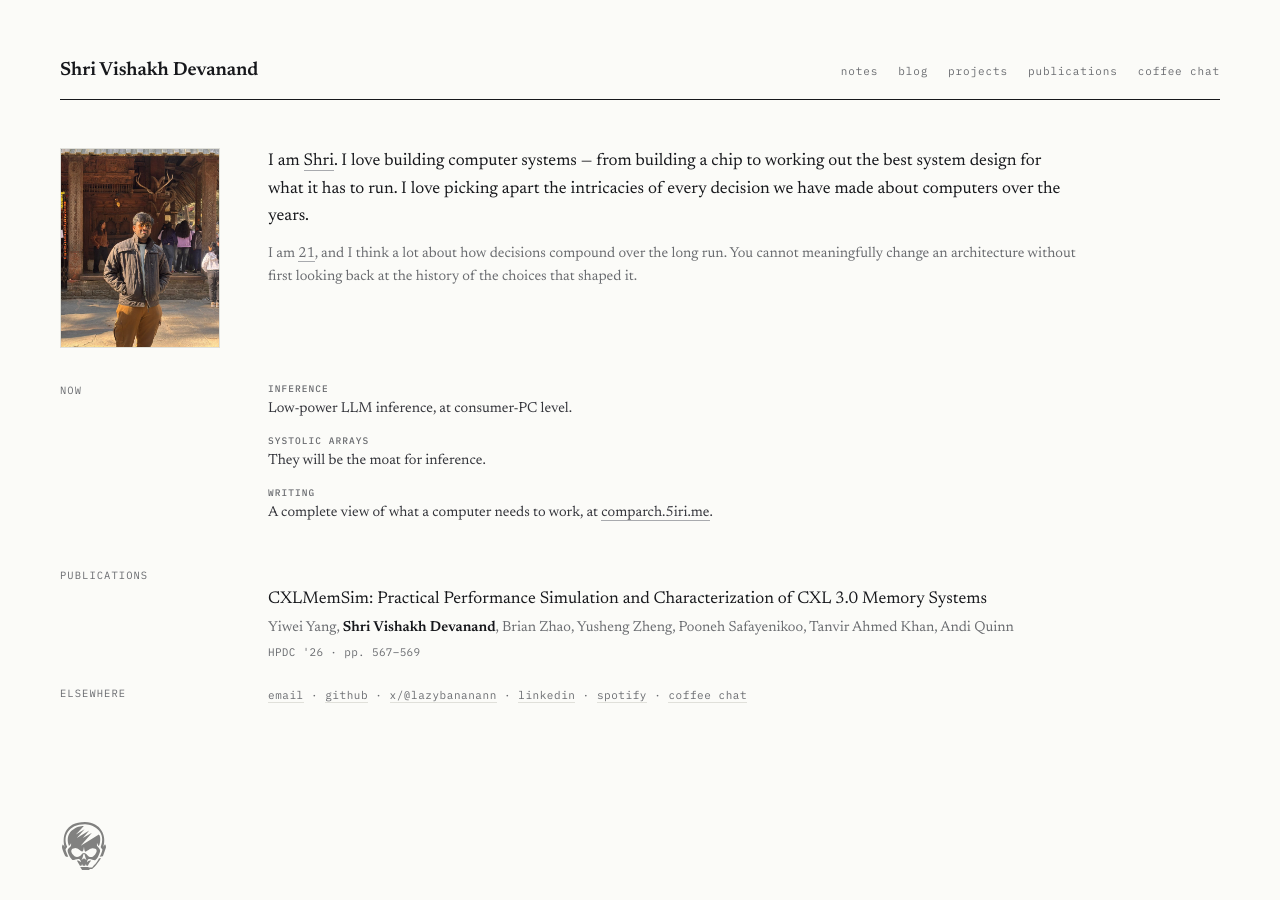
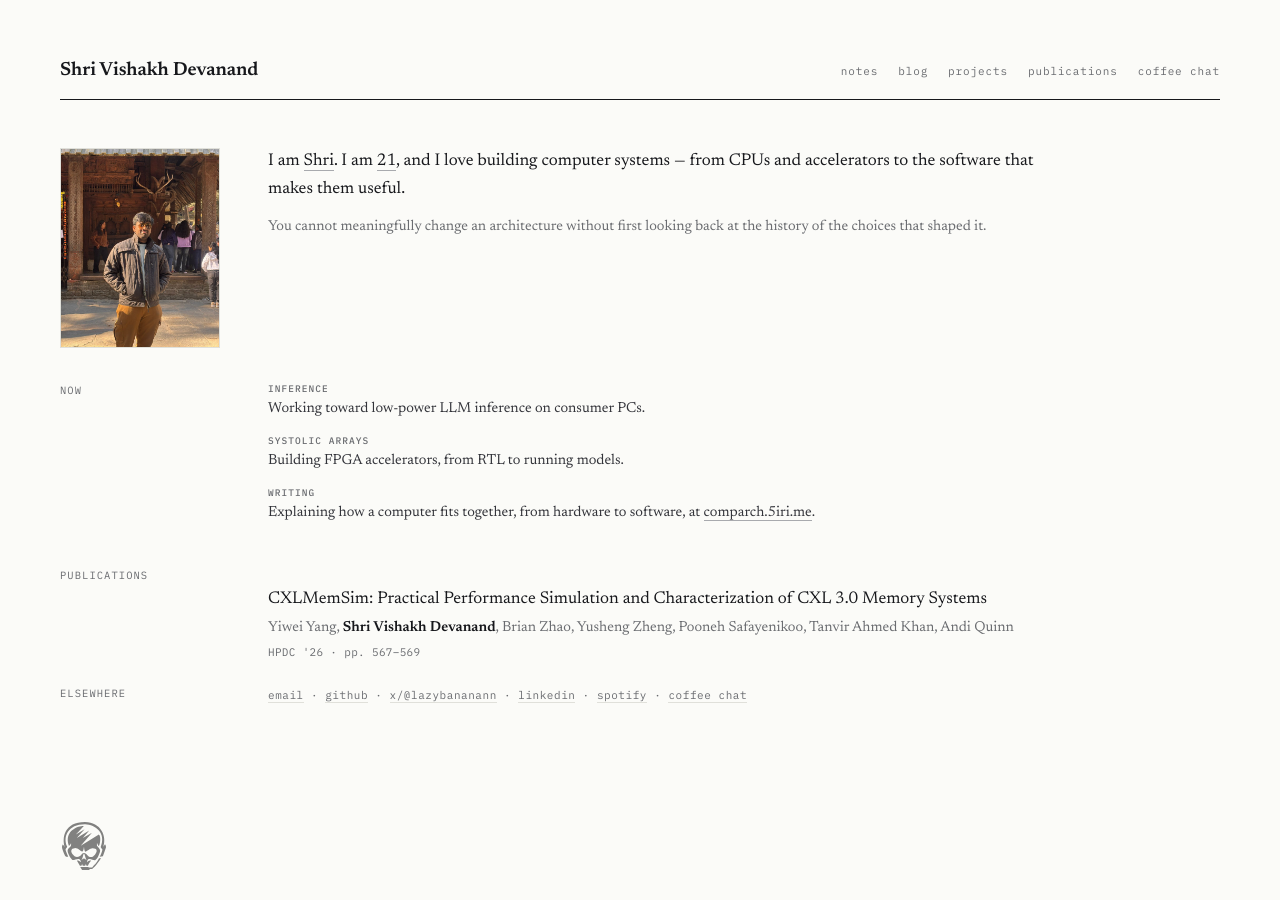
Before and after one commit to 5iri/5iri.github.io, a Jekyll site: the page built from index.html, in a window 1280 px wide. Built offline with Jekyll 4.4.1, drawn with Linux system fonts in a browser that asks for light colours.

Commit message:
Tighten landing page introduction and current work copy

```diff
--- a/index.html
+++ b/index.html
@@ -20,23 +20,21 @@ description: Personal site of Shri Vishakh Devanand with projects, notes, blog p
     <div class="about">
       <p>I am
         <span class="hover-peek"><span class="hover-peek__trigger">Shri</span><span class="hover-peek__card"><img src="/markdown_files/posts/assets/me.jpeg" alt="Shri" width="833" height="908" loading="lazy" decoding="async"></span></span>.
-        I love building computer systems &mdash; from building a chip to working out the best system
-        design for what it has to run. I love picking apart the intricacies of every decision we have
-        made about computers over the years.</p>
-      <p class="quiet">I am
+        I am
         <span class="hover-peek"><span class="hover-peek__trigger">21</span><span class="hover-peek__card"><img src="/assets/img/catcoke.png" alt="A cat holding a soda bottle" width="680" height="680" loading="lazy" decoding="async"><em>accurate self-portrait</em></span></span>,
-        and I think a lot about how decisions compound over the long run. You cannot meaningfully
-        change an architecture without first looking back at the history of the choices that
-        shaped it.</p>
+        and I love building computer systems &mdash; from CPUs and accelerators to the software
+        that makes them useful.</p>
+      <p class="quiet">You cannot meaningfully change an architecture without first looking back
+        at the history of the choices that shaped it.</p>
     </div>
   </div>
 
   <div class="rail">Now</div>
   <div class="body">
     <ul class="now">
-      <li><b>Inference</b>Low-power LLM inference, at consumer-PC level.</li>
-      <li><b>Systolic arrays</b>They will be the moat for inference.</li>
-      <li><b>Writing</b>A complete view of what a computer needs to work, at <a href="https://comparch.5iri.me">comparch.5iri.me</a>.</li>
+      <li><b>Inference</b>Working toward low-power LLM inference on consumer PCs.</li>
+      <li><b>Systolic arrays</b>Building FPGA accelerators, from RTL to running models.</li>
+      <li><b>Writing</b>Explaining how a computer fits together, from hardware to software, at <a href="https://comparch.5iri.me">comparch.5iri.me</a>.</li>
     </ul>
   </div>
 
```
